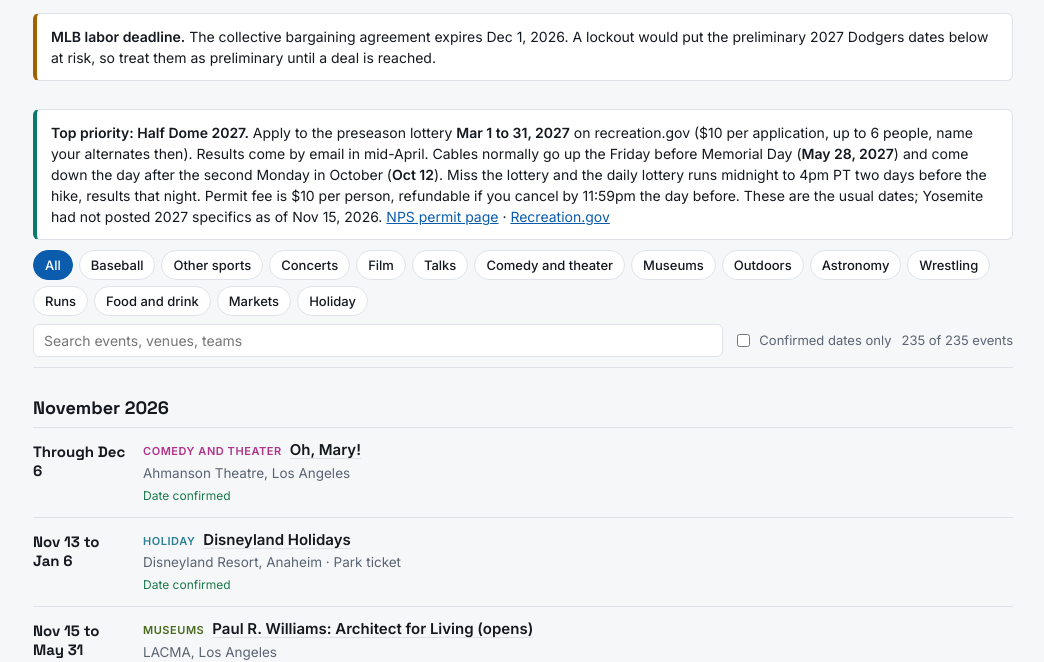
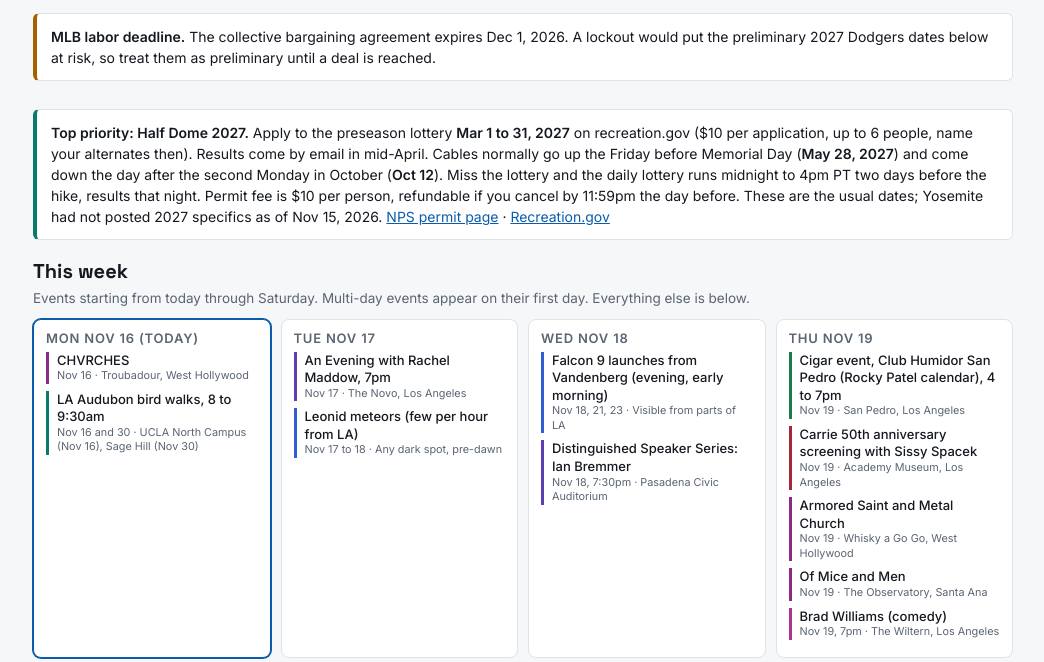
Before and after one commit to adamoheban/Events-page, a plain HTML site: page index.html in a window 1280 px wide. Shown: the part 156-818 px from the top of the page, without its empty margins (117-1161 px from the left). Drawn offline with Linux system fonts and the light colour scheme.

Commit message:
Add This week view
Co-Authored-By: Claude Sonnet 5.5 <noreply@anthropic.com>
Claude-Session: https://claude.ai/code/session_01V56XfEqXVYkxRG7Cw5o9N3

```diff
--- a/index.html
+++ b/index.html
@@ -76,7 +76,19 @@ footer a{color:var(--accent)}
 :root{--c-runs:#b8860b}
 @media (prefers-color-scheme:dark){:root:not([data-theme="light"]){--c-runs:#f0c552}}
 :root[data-theme="dark"]{--c-runs:#f0c552}
+.week{margin:18px 0 6px}
+.week h2{font:700 20px var(--font-display);margin:0 0 4px}
+.wk{display:grid;grid-template-columns:repeat(auto-fit,minmax(200px,1fr));gap:10px;margin-top:10px}
+.wk .day{background:var(--surface);border:1px solid var(--line);border-radius:8px;padding:10px 12px;min-width:0}
+.wk .day.today{border-color:var(--accent);box-shadow:0 0 0 1px var(--accent)}
+.wk .day h3{font:600 13px var(--font-body);margin:0 0 6px;text-transform:uppercase;letter-spacing:.06em;color:var(--muted)}
+.wk .ev{font-size:13px;line-height:1.35;margin:0 0 7px;padding-left:8px;border-left:3px solid var(--cc,var(--accent));overflow-wrap:anywhere}
+.wk .ev a{color:var(--fg);text-decoration:none;font-weight:500}
+.wk .ev a:hover{text-decoration:underline}
+.wk .ev small{display:block;color:var(--muted)}
+.wk .none{color:var(--muted);font-size:13px;margin:0}
 </style>
+
 </head>
 <body>
 <div class="wrap">
@@ -87,6 +99,7 @@ footer a{color:var(--accent)}
 </header>
 
 <div class="alert" style="border-left-color:var(--c-outdoor)"><b>Top priority: Half Dome 2027.</b> Apply to the preseason lottery <b>Mar 1 to 31, 2027</b> on recreation.gov ($10 per application, up to 6 people, name your alternates then). Results come by email in mid-April. Cables normally go up the Friday before Memorial Day (<b>May 28, 2027</b>) and come down the day after the second Monday in October (<b>Oct 12</b>). Miss the lottery and the daily lottery runs midnight to 4pm PT two days before the hike, results that night. Permit fee is $10 per person, refundable if you cancel by 11:59pm the day before. These are the usual dates; Yosemite had not posted 2027 specifics as of Nov 15, 2026. <a href="https://www.nps.gov/yose/planyourvisit/hdpermits.htm" target="_blank" rel="noopener" style="color:var(--accent)">NPS permit page</a> · <a href="https://www.recreation.gov/permits/234652" target="_blank" rel="noopener" style="color:var(--accent)">Recreation.gov</a></div>
+<section class="week" id="week"><h2>This week</h2><p class="meta" style="margin:0">Events starting from today through Saturday. Multi-day events appear on their first day. Everything else is below.</p><div class="wk" id="wk"></div></section>
 <div class="bar">
   <div class="chips" id="chips" role="group" aria-label="Category filter"></div>
   <div class="tools">
@@ -452,6 +465,20 @@ document.getElementById("q").addEventListener("input",render);
 document.getElementById("firm").addEventListener("change",render);
 document.getElementById("markets").innerHTML=MK.map(function(m){return '<div class="card"><h3>'+esc(m[0])+'</h3><p>'+esc(m[1])+'</p><p class="nx">Next: '+esc(m[2])+'</p><p>'+esc(m[3])+'</p></div>'}).join("");
 document.getElementById("watch").innerHTML=WATCH.map(function(w){return "<li>"+esc(w)+"</li>"}).join("");
+function weekView(){
+  var now=new Date(),y=now.getFullYear(),m=now.getMonth(),d=now.getDate(),dow=now.getDay(),h="";
+  var names=["Sun","Mon","Tue","Wed","Thu","Fri","Sat"],mon=["Jan","Feb","Mar","Apr","May","Jun","Jul","Aug","Sep","Oct","Nov","Dec"];
+  for(var i=0;i<=6-dow;i++){
+    var dt=new Date(y,m,d+i),iso=dt.getFullYear()+"-"+("0"+(dt.getMonth()+1)).slice(-2)+"-"+("0"+dt.getDate()).slice(-2);
+    var evs=E.filter(function(e){return e[0]===iso}).sort(function(a,b){return a[1]<b[1]?-1:1});
+    h+='<div class="day'+(i===0?' today':'')+'"><h3>'+names[dt.getDay()]+' '+mon[dt.getMonth()]+' '+dt.getDate()+(i===0?' (today)':'')+'</h3>';
+    if(!evs.length)h+='<p class="none">Nothing listed.</p>';
+    evs.forEach(function(e){h+='<p class="ev" style="--cc:var(--c-'+e[5]+')"><a href="'+esc(e[8])+'" target="_blank" rel="noopener">'+esc(e[2])+'</a><small>'+esc(e[1])+' · '+esc(e[3])+'</small></p>'});
+    h+='</div>';
+  }
+  document.getElementById("wk").innerHTML=h;
+}
+weekView();
 chips();render();
 </script>
 </body>
```
